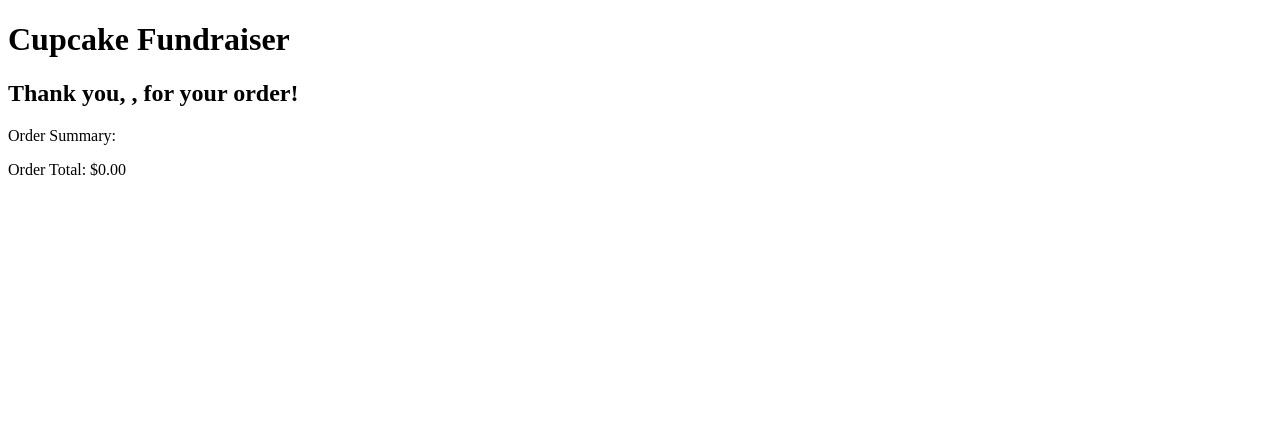
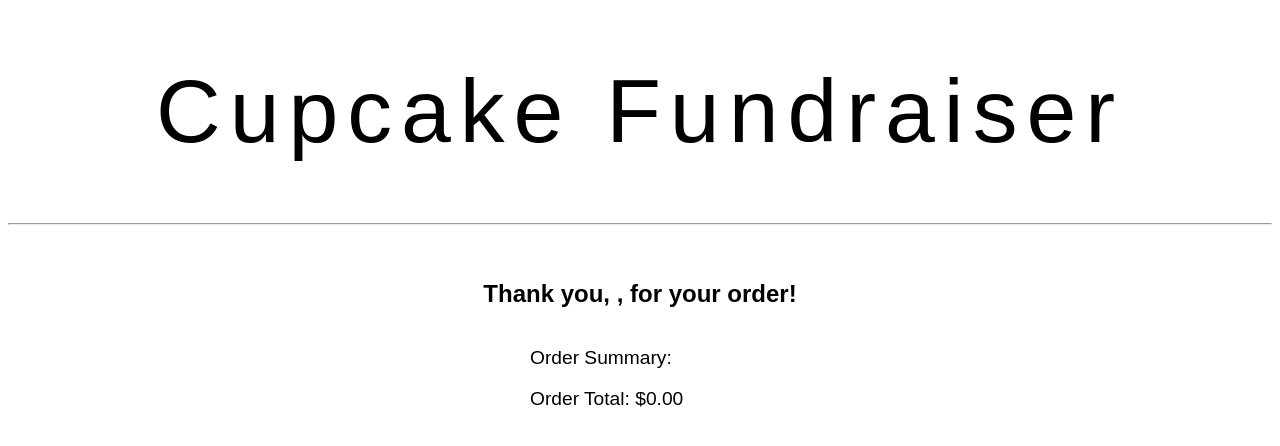
Before and after one commit to MrDrennan/cupcakes, a PHP site: page /confirmation.php in a window 1280 px wide. Shown: the top 446 px of the page. Run offline with PHP 8.4, Linux system fonts and the light colour scheme; data that the repository does not hold is empty.

Commit message:
Added css to confirmaiton page

```diff
--- /dev/null
+++ b/confirmation.css
@@ -0,0 +1,10 @@
+h2 {
+    text-align: center;
+    grid-row: 1 / 2;
+    grid-column: 1 / -1;
+}
+
+#content {
+    grid-row: 2 / -1;
+    grid-column: 2 / 3;
+}
--- a/confirmation.php
+++ b/confirmation.php
@@ -5,24 +5,28 @@
     <meta name="viewport"
           content="width=device-width, user-scalable=no, initial-scale=1.0, maximum-scale=1.0, minimum-scale=1.0">
     <meta http-equiv="X-UA-Compatible" content="ie=edge">
-    <link rel="stylesheet" href="">
+    <link rel="stylesheet" href="style.css">
+    <link rel="stylesheet" href="confirmation.css">
     <title>Cupcake Fundraiser</title>
 </head>
 <body>
 <header>
     <h1>Cupcake Fundraiser</h1>
+    <hr>
 </header>
 <main>
     <?php
 
     echo "<h2>Thank you, $name, for your order!</h2>
+          <div id='content'>
               <p>Order Summary:</p>
               <ul>";
         foreach ($flavors as $currFlavor) {
             echo "<li>$cakeFlavors[$currFlavor]</li>";
         }
         echo "</ul>
-          <p>Order Total: $" . number_format($total, 2) . "</p>";
+              <p>Order Total: $" . number_format($total, 2) . "</p>
+          </div>";
     ?>
 </main>
 </body>
--- a/order-form.php
+++ b/order-form.php
@@ -5,6 +5,7 @@
     <meta name="viewport"
           content="width=device-width, user-scalable=no, initial-scale=1.0, maximum-scale=1.0, minimum-scale=1.0">
     <meta http-equiv="X-UA-Compatible" content="ie=edge">
+    <link rel="stylesheet" href="style.css">
     <link rel="stylesheet" href="cupcake-form.css">
     <title>Cupcake Fundraiser</title>
 </head>
--- /dev/null
+++ b/style.css
@@ -0,0 +1,22 @@
+* {
+    font-family: sans-serif;
+}
+
+header h1 {
+    font-size: 7vw;
+    text-align: center;
+    font-weight: 100;
+    letter-spacing: .1em;
+}
+
+main {
+    display: grid;
+    grid-template-columns: auto 220px auto;
+    grid-template-rows: auto auto;
+    margin-top: 35px;
+}
+
+p {
+    font-size: 1.2em;
+    margin-bottom: 5px;
+}
```
Also changed, not shown: cupcake-form.css (+1 -22 lines). Lines whose indentation alone changed are shown as unchanged.
